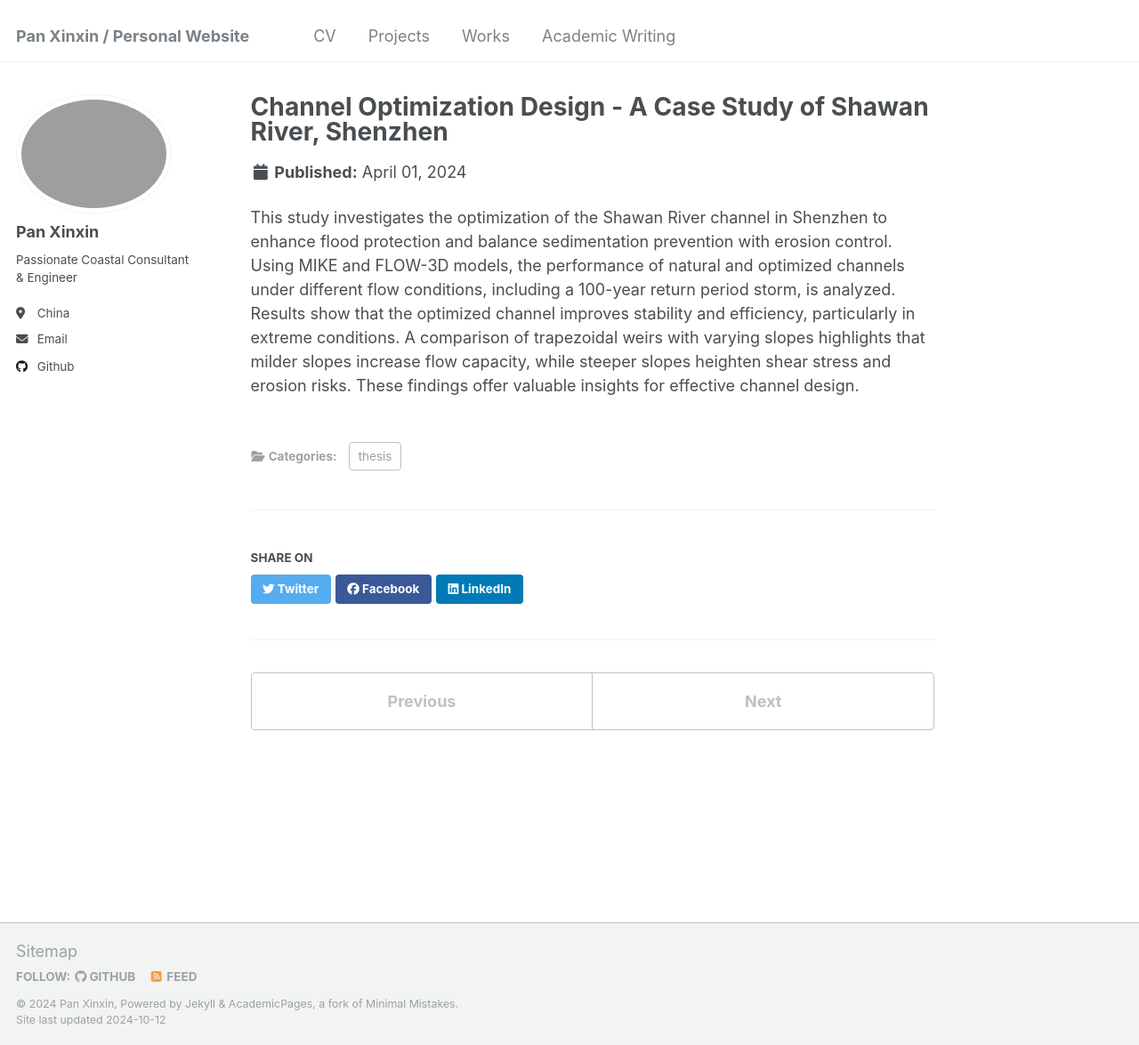
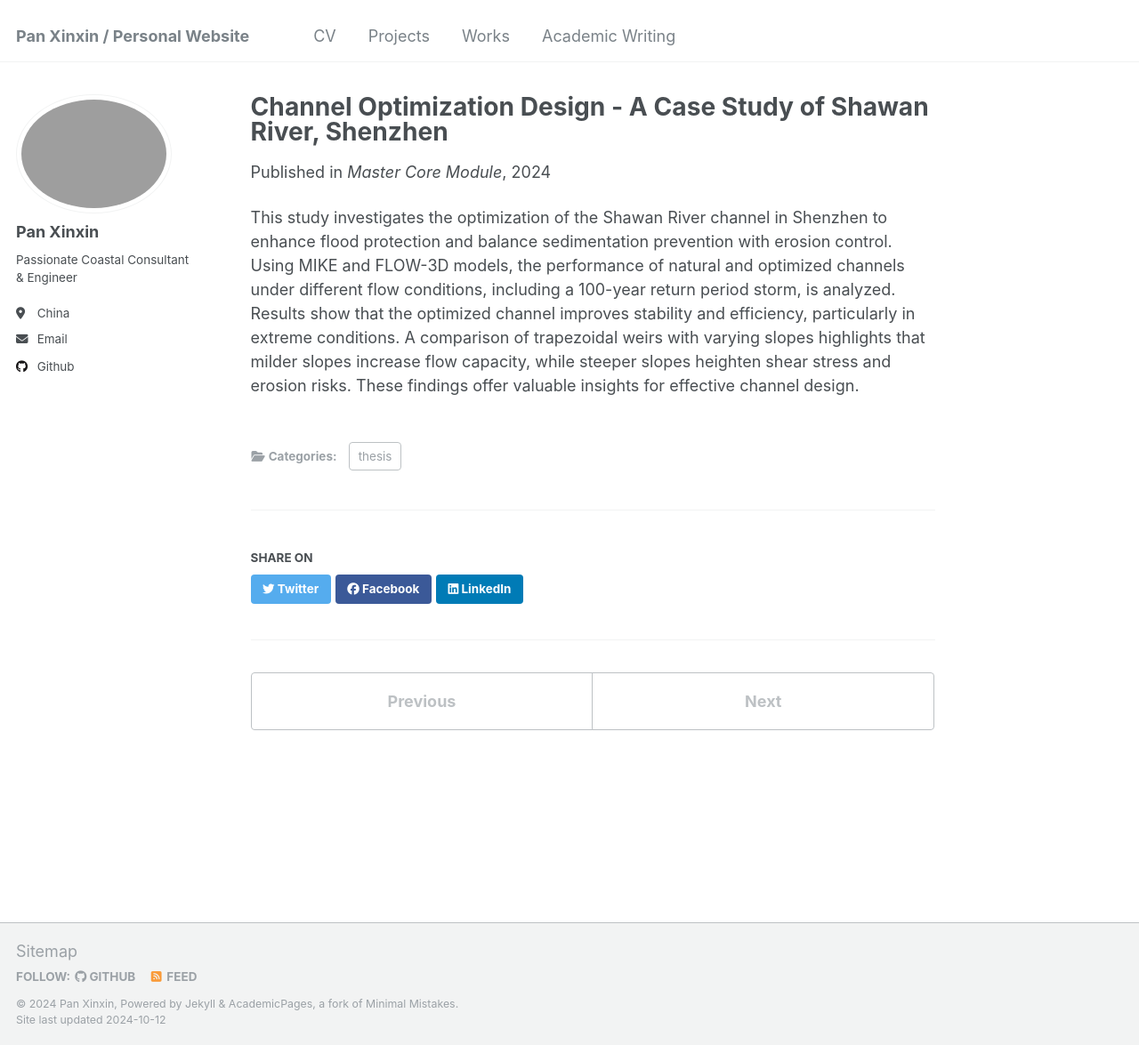
Before and after one commit to kingdaxing/kingdaxing.github.io, a Jekyll site: the page built from _publications/2009-10-01-paper-title-number-1.md, in a window 1280 px wide and 1175 px high. Shown: the whole window at 89% size. Built offline with Jekyll 4.4.1, drawn with Linux system fonts in a browser that asks for light colours.

Commit message:
Update 2009-10-01-paper-title-number-1.md

```diff
--- a/_publications/2009-10-01-paper-title-number-1.md
+++ b/_publications/2009-10-01-paper-title-number-1.md
@@ -4,7 +4,8 @@ collection: publications
 category: thesis
 permalink: /publication/2009-10-01-paper-title-number-1
 excerpt: 'This study explores the optimization of the Shawan River channel in Shenzhen to enhance flood protection while balancing localized sediment prevention and erosion control.'
-date: 2024-04-01
+date: 2024-01-15
+venue: 'Master Core Module'
 paperurl: 'http://kingdaxing.github.io/files/NO1.pdf'
 ---
 
```
